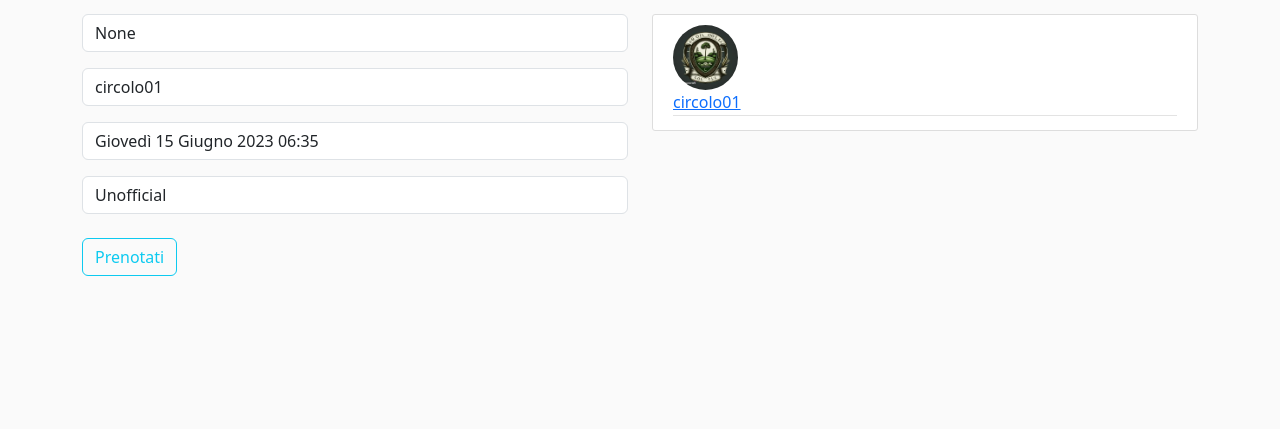
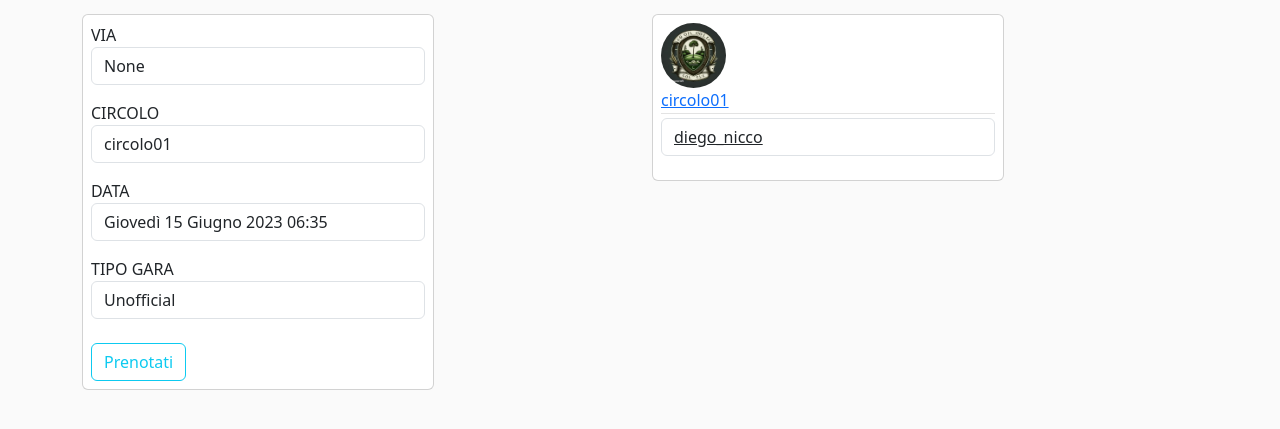
Before and after one commit to dpolimeni/golf_application, a Django app: page /matches/match/1 in a window 1280 px wide. Shown: the part 66-495 px from the top of the page. Run offline with Django 4.2, Linux system fonts and the light colour scheme; data comes from the database, SQL or seed files in the repository; both versions use the stored data as it was after the commit.

Commit message:
Match booking is working first draft

```diff
--- a/matches/models.py
+++ b/matches/models.py
@@ -27,3 +27,10 @@ class Matches(models.Model):
 class MatchBooking(models.Model):
     profile = models.ForeignKey(playerProfile, on_delete=models.CASCADE)
     match = models.ForeignKey(Matches, on_delete=models.CASCADE)
+
+    class Meta:
+        constraints = [
+            models.UniqueConstraint(
+                fields=['profile', 'match'], name='Max 1 booking per macth'
+            ),
+        ]
--- a/matches/templates/matches/match_detail.html
+++ b/matches/templates/matches/match_detail.html
@@ -1,25 +1,34 @@
 {% extends "users/home.html" %}
 {% block content %}
 <div class="col-md-6">
+    <div class="card p-2 mb-3" style="width: 22rem;">
         <form method="POST">
             {% csrf_token %}
-        <input type="text" value="{{object.club.address}}" class="form-control mb-3" name="via" readonly>
-        <input type="text" value="{{object.club.user.username}}" class="form-control mb-3" name="club" readonly>
-        <input type="text" value="{{object.date}}" class="form-control mb-3" name="data" readonly>
-        <input type="text" value="{{object.type}}" class="form-control mb-3" name="tipo gara" readonly>
+            <label for='address_id'>VIA</label>
+            <input id='address_id' type="text" value="{{object.club.address}}" class="form-control mb-3" name="via" readonly>
+            <label for='circolo_id'>CIRCOLO</label>
+            <input id='circolo_id' type="text" value="{{object.club.user.username}}" class="form-control mb-3" name="club" readonly>
+            <label for='data_id'>DATA</label>
+            <input id='data_id' type="text" value="{{object.date}}" class="form-control mb-3" name="data" readonly>
+            <label for='gara_id'>TIPO GARA</label>
+            <input id='gara_id' type="text" value="{{object.type}}" class="form-control mb-3" name="tipo gara" readonly>
             <div class="form-group mt-4">
                 <button class="btn btn-outline-info" type="submit">Prenotati</button>
             </div>
         <form>
     </div>
+</div>
 
 <div class="col-md-6">
-    <article class="media content-section">
+    <div class="card p-2 mb-3" style="width: 22rem;">
         <img class="rounded-circle article-img" src="{{ object.club.img.url }}">
             <div class="article-metadata">
                 <a class="mr-2" href="{% url 'other-profile' object.club.user.username %}">{{ object.club.user.username }}</a>
                 <!-- <small class="text-muted">{{ object.date | date:"Y F-d" }}</small> -->
             </div>
-    </article>
+            {% for booking in object.matchbooking_set.all %}
+                <a type="text" class="form-control mb-3" href="{% url 'other-profile' booking.profile.user.username %}">{{booking.profile.user.username}}</a>
+            {% endfor %}
+        </div>
 </div>
 {% endblock content %}
--- a/matches/views.py
+++ b/matches/views.py
@@ -5,7 +5,7 @@ from django.contrib.auth.decorators import login_required
 from django.utils.decorators import method_decorator
 from users.models import CustomUser
 from django.views.generic import ListView, DetailView
-from .models import Matches
+from .models import Matches, MatchBooking
 
 # Create your views here.
 def create_match(request):
@@ -30,15 +30,17 @@ class match_booking(DetailView):
     def post(self, request, *args, **kwargs):
         form = self.request.POST
         match_id = self.kwargs['pk']
-        print(dict(form))
-        print()
         partita = Matches.objects.get(pk=match_id)
         if partita.number_subscribed < partita.group_size:
-            #partita.number_subscribed += 1
-            return HttpResponse('Work in progress TI SEI PRENOTATO')
-        #print(partita.number_subscribed)
-        #if form.is_valid():
-        #    # <process form cleaned data>
-        #    print('form valido')
-        #    return redirect('home-first-screen')
+            partita.number_subscribed += 1
+            booking = MatchBooking(profile=self.request.user.playerprofile, match=partita)
+            try:
+                booking.save()
+                partita.save()
+            except Exception as e:
+                print('ERROR :', e)
+                return HttpResponse('TI SEI GIA PRENOTATO A QUESTA PARTITA')
+
+            messages.success(request, f'Ti sei prenotato alla gara del {form["data"]} al circolo {partita.club.name}')
+            return redirect('profile-page')
         return HttpResponse('Work in progress')#render(request, self.template_name, {"form": form})
```
Also changed, not shown: matches/templates/matches/match_list.html (+10 -5 lines), users/templates/users/profile.html (+7 -0 lines), db.sqlite3, matches/migrations/0008_matchbooking_max_1_booking_per_macth.py (added). Lines whose indentation alone changed are shown as unchanged.
